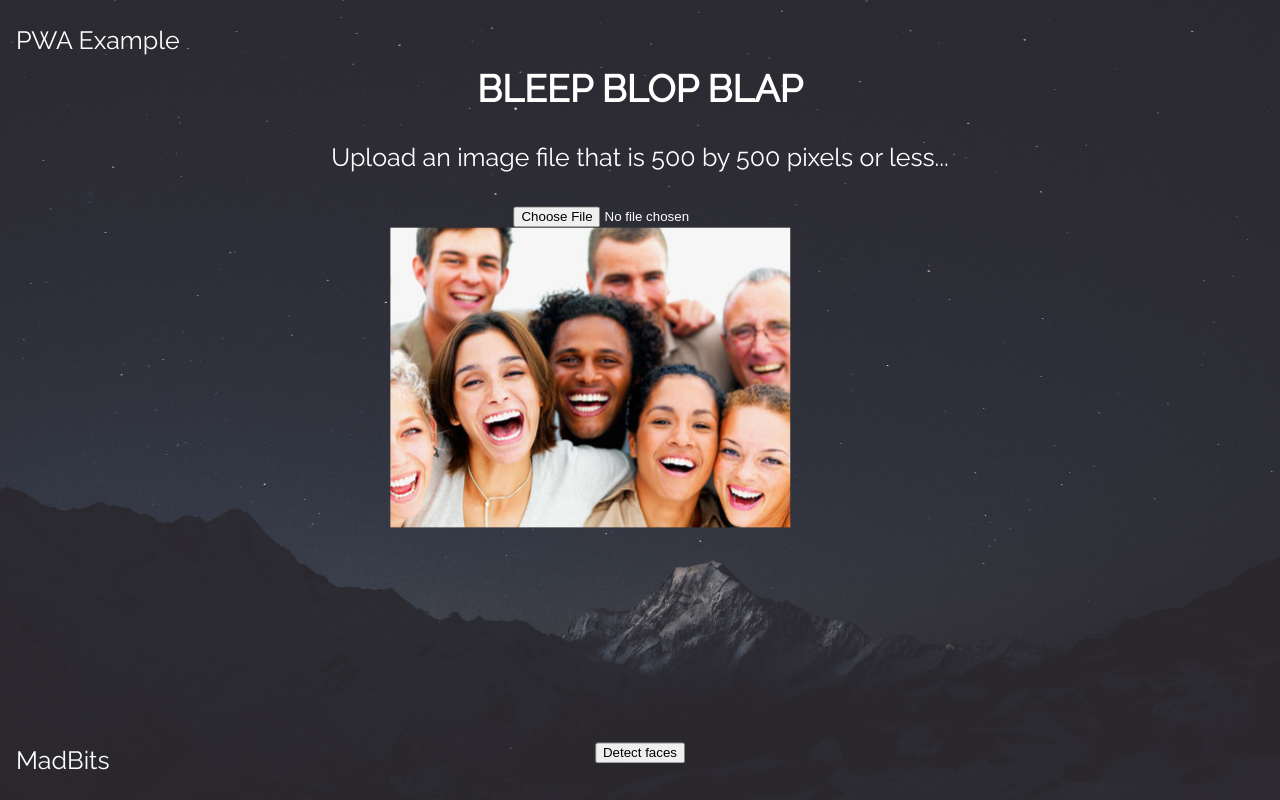
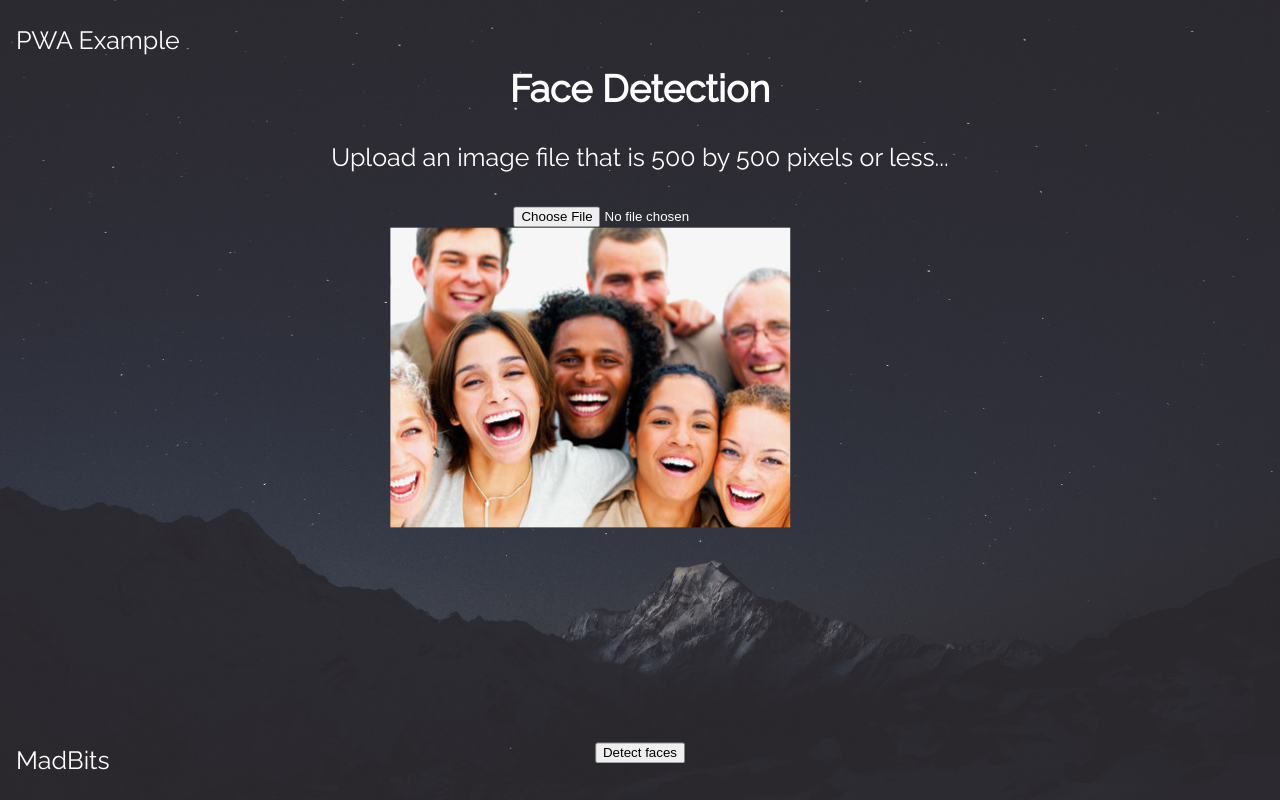
Before and after one commit to C-J-1/face-pwa, a plain HTML site: page index.html in a window 1280 px wide. Drawn offline with Linux system fonts and the light colour scheme; no server answers.

Commit message:
Update index.html

```diff
--- a/index.html
+++ b/index.html
@@ -43,7 +43,7 @@
     <p>PWA Example</p>
   </div>
   <div class="middle">
-    <h2>BLEEP BLOP BLAP</h2>
+    <h2>Face Detection</h2>
     <p>Upload an image file that is 500 by 500 pixels or less...</p>
     <input type="file" onchange="onFileSelected(event)">
     <center><canvas id="canvas" height=500 width=500></canvas></center>
```
